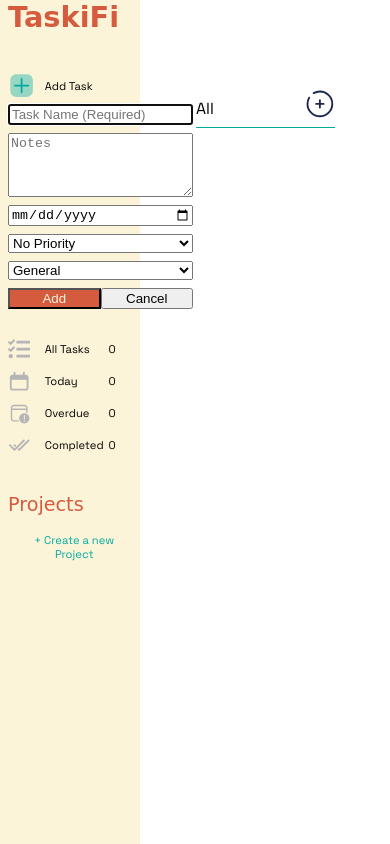
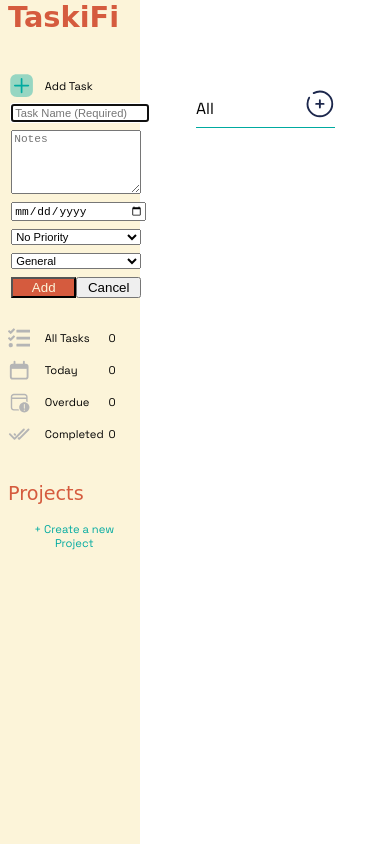
Before and after one commit to Botifywm/TodoList, a website built with webpack: page src/index.html in a window 390 px wide. Both pictures are taken after a click on the icon 21 px from the left and 85 px from the top of the page. Built offline with nearby package versions, Linux system fonts and the light colour scheme; a web font is replaced by a local one; what short-unique-id would draw is missing.

Commit message:
updated css

```diff
--- a/src/style.css
+++ b/src/style.css
@@ -509,7 +509,6 @@ button[role="checkbox"]:hover::after {
   }
 
   .menubarContainer {
-    box-sizing: border-box;
     padding-left: 0.5rem;
     font-size: 0.7rem;
   }
@@ -522,7 +521,22 @@ button[role="checkbox"]:hover::after {
     font-size: 0.8rem;
   }
 
-  #createProject {
+  #createProject,
+  .areaInput {
+    font-size: 0.7rem;
+  }
+
+  .formMenu {
+    padding-left: 0.2rem;
+  }
+
+  .titleInput,
+  .notesInput,
+  .dateInput,
+  .priorityInput,
+  .projectInput,
+  .ctrl {
+    max-width: 85%;
     font-size: 0.7rem;
   }
 }
```
Also changed, not shown: dist/index.html, dist/main.js.
